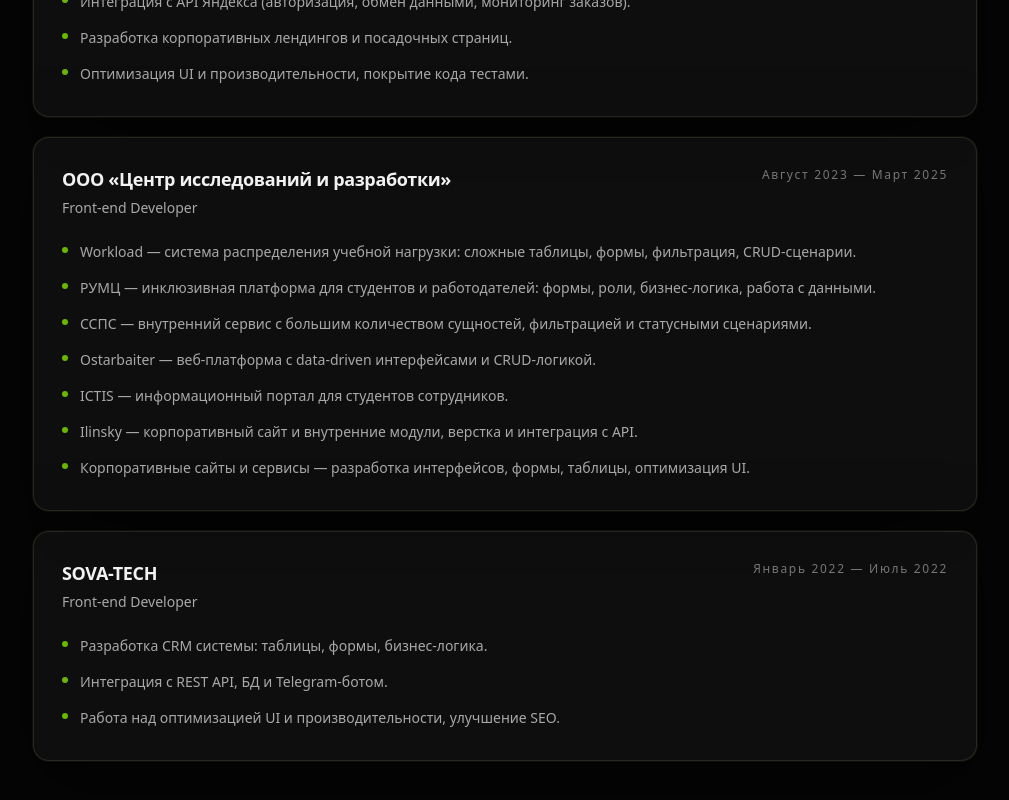
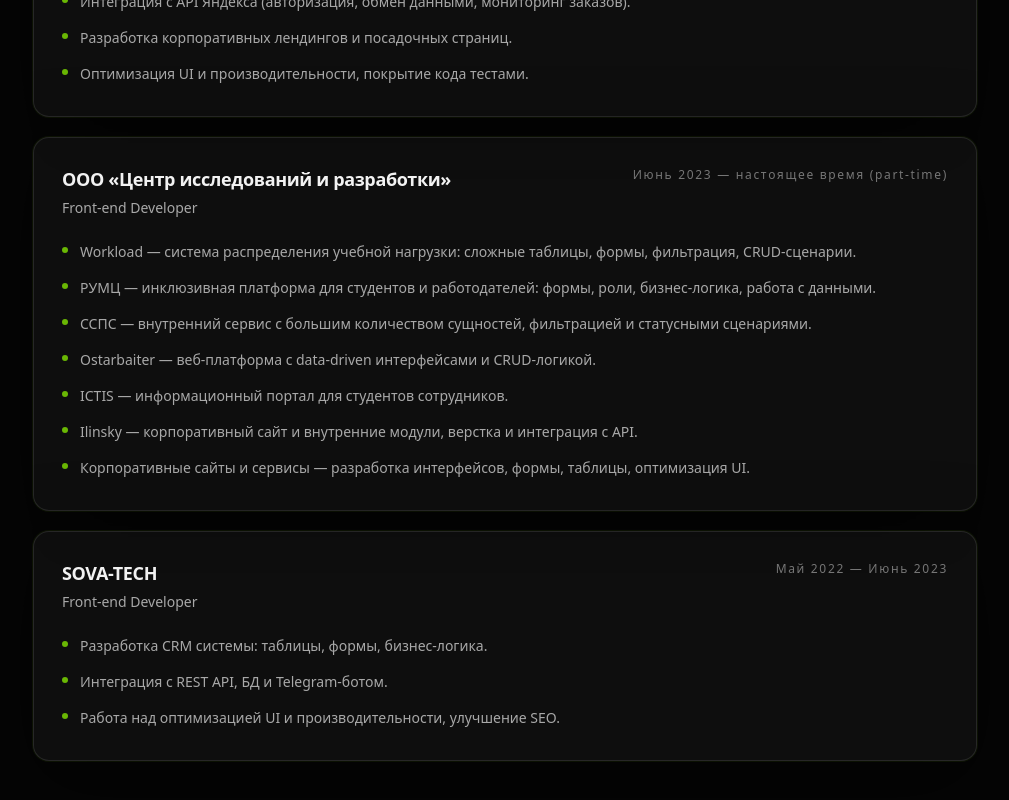
Before and after one commit to Niks6455/vizit, a Next.js app in the folder front/: page / in a window 1280 px wide. Shown: the part 2180-2980 px from the top of the page, without its empty margins (135-1144 px from the left). Built offline with nearby package versions, Linux system fonts and the light colour scheme.

Commit message:
fix(VIZIT-#):fix resume

```diff
--- a/front/app/_data/profile.ts
+++ b/front/app/_data/profile.ts
@@ -90,7 +90,7 @@
       ],
     },
     {
-      period: "Август 2023 — Март 2025",
+      period: "Июнь 2023 — настоящее время (part-time)",
       company: "ООО «Центр исследований и разработки»",
       title: "Front-end Developer",
       bullets: [
@@ -104,7 +104,7 @@
       ],
     },
     {
-      period: "Январь 2022 — Июль 2022",
+      period: "Май 2022 — Июнь 2023",
       company: "SOVA-TECH",
       title: "Front-end Developer",
       bullets: [
```
Also changed, not shown: 1 other file (tests, documents, lock files or other folders).
